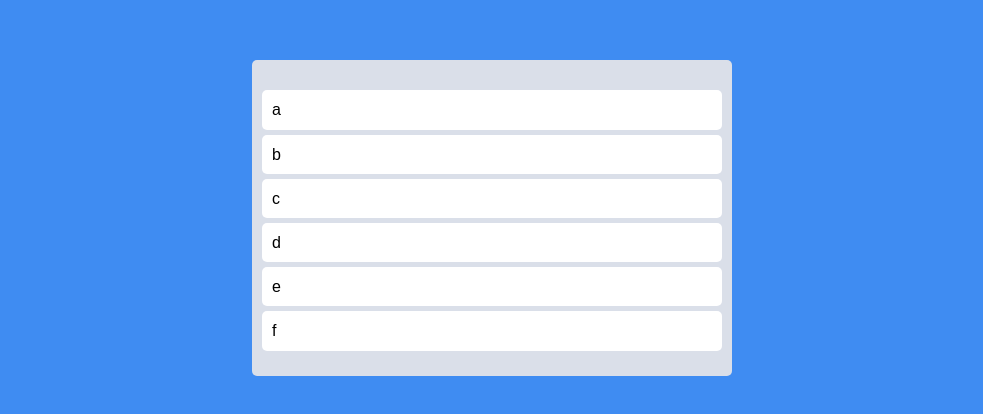
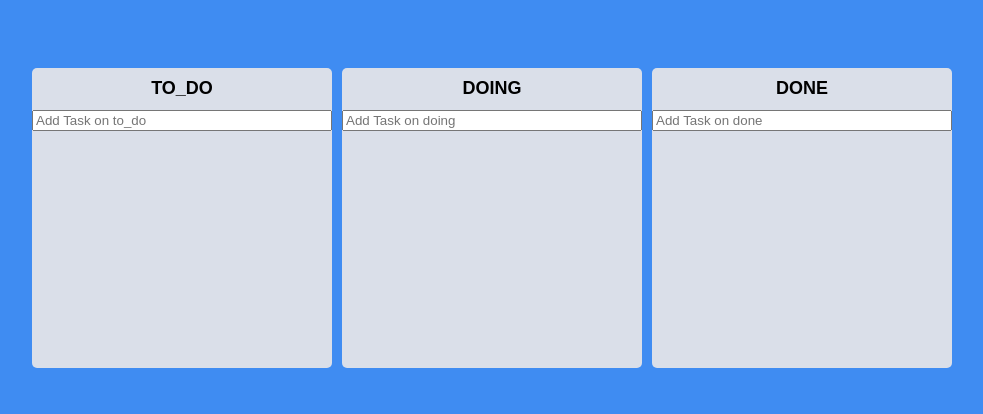
Before and after one commit to nakusha/trello_clone, a React (Create React App) app: page / in a window 1280 px wide. Shown: the part 182-596 px from the top of the page, without its empty margins (148-1131 px from the left). Built offline with nearby package versions, Linux system fonts and the light colour scheme.

Commit message:
칸반 완료

```diff
--- a/package.json
+++ b/package.json
@@ -15,6 +15,7 @@
     "react": "^17.0.2",
     "react-beautiful-dnd": "^13.1.0",
     "react-dom": "^17.0.2",
+    "react-hook-form": "^7.22.3",
     "react-scripts": "5.0.0",
     "recoil": "^0.5.2",
     "styled-components": "^5.3.3",
--- a/src/App.tsx
+++ b/src/App.tsx
@@ -1,13 +1,12 @@
-import { DragDropContext, Droppable, DropResult } from "react-beautiful-dnd";
+import { DragDropContext, DropResult } from "react-beautiful-dnd";
 import { useRecoilState } from "recoil";
 import styled from "styled-components";
 import { toDoState } from "./atoms";
-import DragableCard from "./Components/DragableCard";
+import Board from "./Components/Board";
 
 const Wrapper = styled.div`
   display: flex;
-  max-width: 480px;
-  width: 100%;
+  width: 100vw;
   margin: 0 auto;
   justify-content: center;
   align-items: center;
@@ -15,46 +14,53 @@
 `;
 
 const Boards = styled.div`
-  display: grid;
+  display: flex;
+  justify-content: center;
+  align-items: flex-start;
   width: 100%;
-  grid-template-columns: repeat(1, 1fr);
-`;
-
-const Board = styled.div`
-  padding: 20px 10px;
-  padding-top: 30px;
-  background-color: ${(props) => props.theme.boardColor};
-  border-radius: 5px;
-  min-height: 200px;
+  gap: 10px;
 `;
 
 const App = () => {
   const [toDos, setToDos] = useRecoilState(toDoState);
-  const onDragEnd = ({ draggableId, destination, source }: DropResult) => {
+  const onDragEnd = (info: DropResult) => {
+    const { destination, draggableId, source } = info;
     if (!destination) return;
-    setToDos((oldToDos) => {
-      const copyTodos = [...oldToDos];
-      // 1. delete item
-      copyTodos.splice(source.index, 1);
-      copyTodos.splice(destination?.index, 0, draggableId);
-      // 2. add item
-      return copyTodos;
-    });
+    if (destination.droppableId === source.droppableId) {
+      // same board movement.
+      setToDos((allBoards) => {
+        const boardCopy = [...allBoards[source.droppableId]];
+        const taskObj = boardCopy[source.index];
+        boardCopy.splice(source.index, 1);
+        boardCopy.splice(destination?.index, 0, taskObj);
+        return {
+          ...allBoards,
+          [source.droppableId]: boardCopy,
+        };
+      });
+    }
+    if (destination.droppableId !== source.droppableId) {
+      setToDos((allBoards) => {
+        const sourceBoard = [...allBoards[source.droppableId]];
+        const taskObj = sourceBoard[source.index];
+        const targetBoard = [...allBoards[destination.droppableId]];
+        sourceBoard.splice(source.index, 1);
+        targetBoard.splice(destination?.index, 0, taskObj);
+        return {
+          ...allBoards,
+          [source.droppableId]: sourceBoard,
+          [destination.droppableId]: targetBoard,
+        };
+      });
+    }
   };
   return (
     <DragDropContext onDragEnd={onDragEnd}>
       <Wrapper>
         <Boards>
-          <Droppable droppableId="one">
-            {(provider) => (
-              <Board ref={provider.innerRef} {...provider.droppableProps}>
-                {toDos.map((toDo, index) => (
-                  <DragableCard toDo={toDo} index={index} />
-                ))}
-                {provider.placeholder}
-              </Board>
-            )}
-          </Droppable>
+          {Object.keys(toDos).map((boardId) => (
+            <Board boardId={boardId} key={boardId} toDos={toDos[boardId]} />
+          ))}
         </Boards>
       </Wrapper>
     </DragDropContext>
--- /dev/null
+++ b/src/Components/Board.tsx
@@ -0,0 +1,105 @@
+import { Droppable } from "react-beautiful-dnd";
+import { useForm } from "react-hook-form";
+import { useSetRecoilState } from "recoil";
+import styled from "styled-components";
+import { ITodo, toDoState } from "../atoms";
+import DragableCard from "./DragableCard";
+
+const Wrapper = styled.div`
+  width: 300px;
+  padding-top: 10px;
+  background-color: ${(props) => props.theme.boardColor};
+  border-radius: 5px;
+  min-height: 300px;
+  display: flex;
+  flex-direction: column;
+  overflow: hidden;
+`;
+
+const Title = styled.h2`
+  text-align: center;
+  font-weight: 600;
+  margin-bottom: 10px;
+  font-size: 18px;
+`;
+
+interface IAreaProps {
+  isDraggingOver: boolean;
+  isDraggingFromThis: boolean;
+}
+
+const Area = styled.div<IAreaProps>`
+  background-color: ${(props) =>
+    props.isDraggingOver
+      ? "#dfe6e9"
+      : props.isDraggingFromThis
+      ? "#b2bec3"
+      : "transparent"};
+  flex-grow: 1;
+  transition: background-color 0.3s ease-in-out;
+  padding: 20px;
+`;
+
+const Form = styled.form`
+  width: 100%;
+  input {
+    width: 100%;
+  }
+`;
+
+interface IBoardProps {
+  toDos: ITodo[];
+  boardId: string;
+}
+
+interface IFromProps {
+  toDo: string;
+}
+const Board = ({ toDos, boardId }: IBoardProps) => {
+  const { register, setValue, handleSubmit } = useForm<IFromProps>();
+  const setToDos = useSetRecoilState(toDoState);
+  const onValid = ({ toDo }: IFromProps) => {
+    const newToDo = {
+      id: Date.now(),
+      text: toDo,
+    };
+    setToDos((allBoards) => {
+      return { ...allBoards, [boardId]: [...allBoards[boardId], newToDo] };
+    });
+    setValue("toDo", "");
+  };
+  return (
+    <Wrapper>
+      <Title>{boardId.toUpperCase()}</Title>
+      <Form onSubmit={handleSubmit(onValid)}>
+        <input
+          {...register("toDo", { required: true })}
+          type="text"
+          placeholder={`Add Task on ${boardId}`}
+        />
+      </Form>
+      <Droppable droppableId={boardId}>
+        {(provider, snapshot) => (
+          <Area
+            isDraggingOver={snapshot.isDraggingOver}
+            isDraggingFromThis={Boolean(snapshot.draggingFromThisWith)}
+            ref={provider.innerRef}
+            {...provider.droppableProps}
+          >
+            {toDos.map((toDo, index) => (
+              <DragableCard
+                key={toDo.id}
+                toDoId={toDo.id}
+                toDoText={toDo.text}
+                index={index}
+              />
+            ))}
+            {provider.placeholder}
+          </Area>
+        )}
+      </Droppable>
+    </Wrapper>
+  );
+};
+
+export default Board;
--- a/src/Components/DragableCard.tsx
+++ b/src/Components/DragableCard.tsx
@@ -2,27 +2,32 @@
 import { Draggable } from "react-beautiful-dnd";
 import styled from "styled-components";
 
-const Card = styled.div`
+const Card = styled.div<{ isDragging: boolean }>`
   border-radius: 5px;
-  padding: 10px 10px;
-  background-color: ${(props) => props.theme.cardColor};
   margin-bottom: 5px;
+  padding: 10px;
+  background-color: ${(props) =>
+    props.isDragging ? "#e4f2ff" : props.theme.cardColor};
+  box-shadow: ${(props) =>
+    props.isDragging ? "0px 2px 5px rgba(0, 0, 0, 0.05)" : "none"};
 `;
 
 interface IDragableCardProps {
-  toDo: string;
+  toDoId: number;
+  toDoText: string;
   index: number;
 }
-const DragableCard = ({ toDo, index }: IDragableCardProps) => {
+const DragableCard = ({ toDoId, toDoText, index }: IDragableCardProps) => {
   return (
-    <Draggable key={toDo} draggableId={toDo} index={index}>
-      {(provider) => (
+    <Draggable key={toDoId} draggableId={toDoId + ""} index={index}>
+      {(provider, snapshot) => (
         <Card
+          isDragging={snapshot.isDragging}
           ref={provider.innerRef}
           {...provider.draggableProps}
           {...provider.dragHandleProps}
         >
-          {toDo}
+          {toDoText}
         </Card>
       )}
     </Draggable>
--- a/src/atoms.tsx
+++ b/src/atoms.tsx
@@ -1,6 +1,14 @@
-import { atom, selector } from "recoil";
+import { atom } from "recoil";
 
-export const toDoState = atom({
+export interface ITodo {
+  id: number;
+  text: string;
+}
+
+export interface IToDoState {
+  [key: string]: ITodo[];
+}
+export const toDoState = atom<IToDoState>({
   key: "toDo",
-  default: ["a", "b", "c", "d", "e", "f"],
+  default: { to_do: [], doing: [], done: [] },
 });
```
Also changed, not shown: 1 other file (tests, documents, lock files or other folders).
